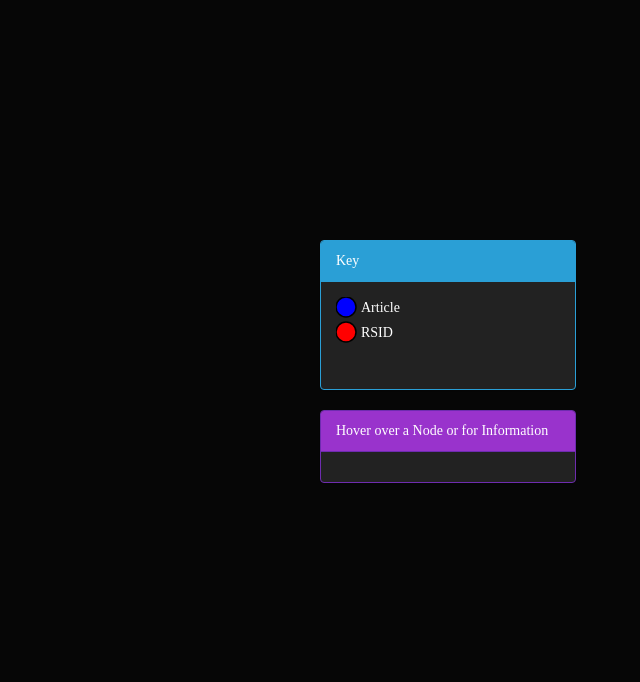
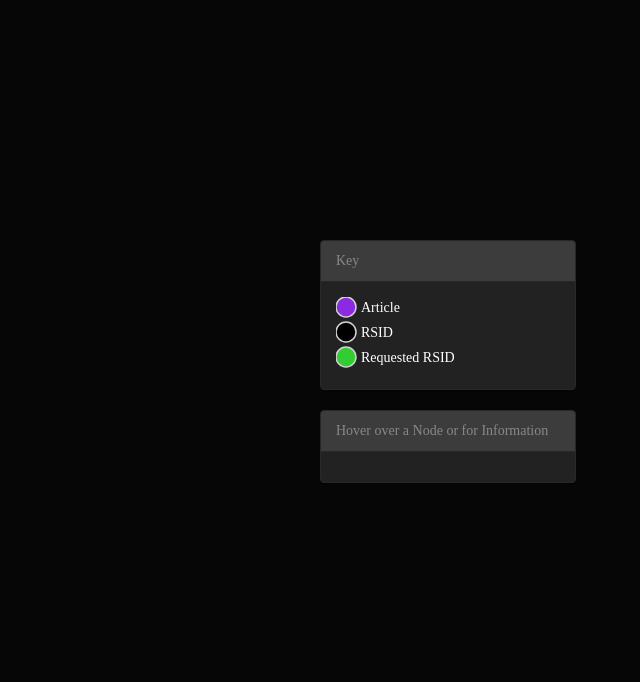
Before and after one commit to NCBI-Hackathons/PhenVar, a Flask app: template templates/results.html in a window 1280 px wide. Shown: the part 1682-2364 px from the top of the page, without its empty margins (640-1280 px from the left). Run offline with Flask 2, Linux system fonts and the light colour scheme; the template is opened without the code that fills it: most values are stand-ins (such as "Sample title", 1, 10 or a date in 2020); parts of the project's set-up code (start-up, migrations or seed data) failed here and were passed over; some libraries are stand-ins or nearby versions.

Commit message:
Updated graph color scheme.

```diff
--- a/static/css/phenvar.css
+++ b/static/css/phenvar.css
@@ -93,12 +93,31 @@ body {
 .link {
     stroke: #999;
     stroke-width: 1.5px;
-    opacity: 0.5;
+    opacity: 0.6;
+}
+
+.R {
+    stroke: #9ACD32;
+    stroke-width: 2px;
+    opacity: 0.8;
 }
 
 .node {
     stroke-width: 1.5px;
-    stroke: #000;
+    stroke: #D3D3D3;
+}
+
+rsid {
+    //fill: #FF4500;
+    fill: #999;
+}
+
+.article {
+    fill: #8A2BE2;
+}
+
+.rsid-requested {
+    fill: #32CD32;
 }
 
 #nountable_length {
--- a/static/js/graph.js
+++ b/static/js/graph.js
@@ -65,44 +65,23 @@ function ticked() {
 function renderGraph(error, graph) {
     if (error) throw error;
 
-    /*
-    var maxWeight = Math.max.apply(Math, graph.nodes.map(function(node) {
-        if (node.type == "article") {
-            return node.weight;
-        }
-        else { return 0; }
-    }));
-    var maxSize = 24;
-    var minSize = 6;
-    var stepSize = (maxSize - minSize)/maxWeight
-    */
-
     simulation.nodes(graph.nodes);
     simulation.force("link").links(graph.links);
 
     link = link
         .data(graph.links)
         .enter().append("line")
-            .attr("class", "link");
+            .attr("class", function (d) {
+                return "link " + d.type;
+            });
 
     node = node
         .data(graph.nodes)
         .enter().append("circle")
-            .attr("class", "node")
-            .attr("r", 10/*function(d) {  //10)
-                if (d.type == "article") {
-                    return d.weight * stepSize + minSize;
-                }
-                else {
-                    return 6;
-                }
-            }*/)
-            .style("fill", function(d) {
-                return {
-                    "article": "blue",
-                    "rsid": "red",
-                }[d.type]
+            .attr("class", function(d) {
+                return "node " + d.type;
             })
+            .attr("r", 10)
             .call(d3.drag()
                 .on("start", dragstarted)
                 .on("drag", dragged)
--- a/templates/graph.html
+++ b/templates/graph.html
@@ -1,18 +1,20 @@
 <script src="/static/js/d3.min.js"></script>
 <svg style="float:left;clear:none;"></svg>
 <div style="width:20%;float:left;clear:right;">
-    <div class="panel panel-primary" style="float:left;clear:none;width:100%;height:150px;">
+    <div class="panel panel-default" style="float:left;clear:none;width:100%;height:150px;">
         <div class="panel-heading">Key</div>
         <div class="panel-body">
             <svg height="100px;">
-                <circle cx="10" cy="10" r="10" stroke="#000" stroke-width="1.5px" fill="blue" />
+                <circle cx="10" cy="10" r="10" class="node article" />
                 <text x="25" y="15" fill="white">Article</text>
-                <circle cx="10" cy="35" r="10" stroke="#000" stroke-width="1.5px" fill="red" />
+                <circle cx="10" cy="35" r="10" class="node rsid" />
                 <text x="25" y="40" fill="white">RSID</text>
+                <circle cx="10" cy="60" r="10" class="node rsid-requested" />
+                <text x="25" y="65" fill="white">Requested RSID</text>
             </svg>
         </div>
     </div>
-    <div class="panel panel-info" style="float:left;clear:none;width:100%;">
+    <div class="panel panel-default" style="float:left;clear:none;width:100%;">
         <div class="panel-heading">
             Hover over a Node or for Information
         </div>
```
Also changed, not shown: visualization.py (+32 -8 lines).
